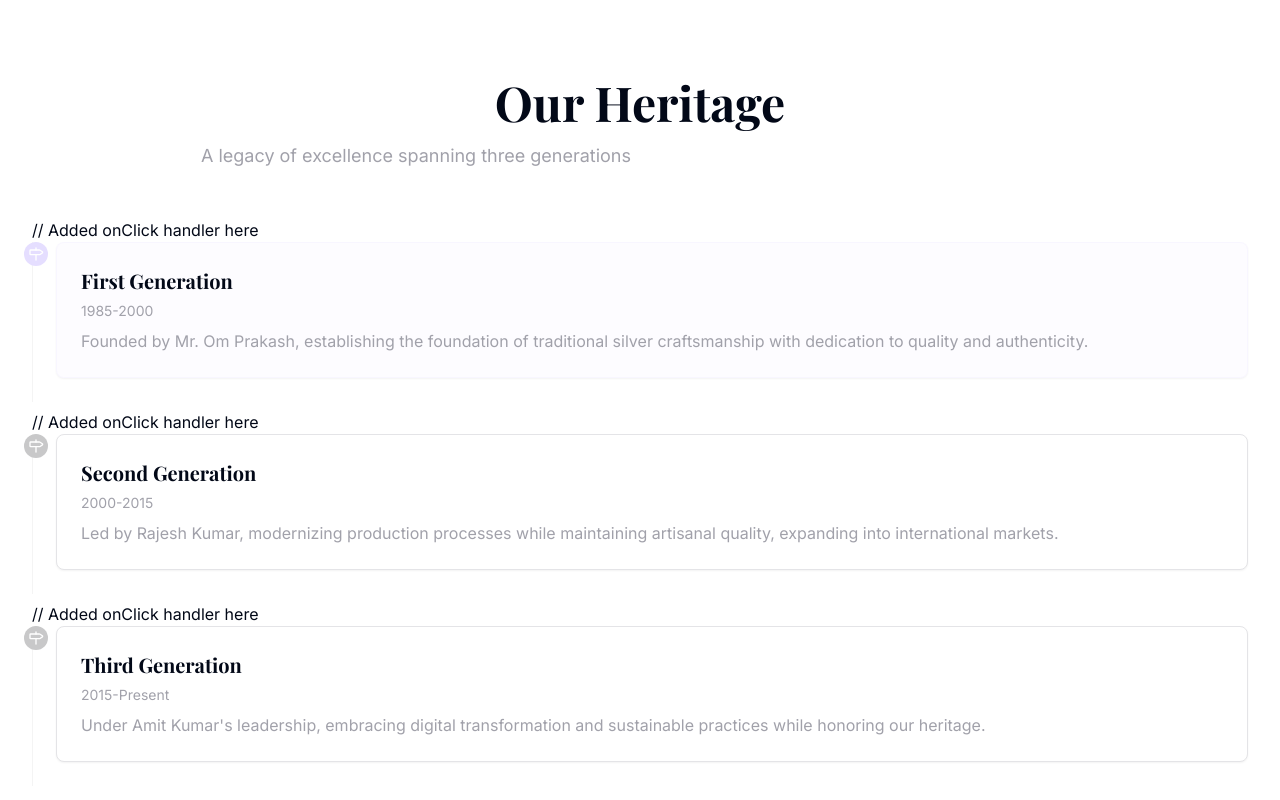
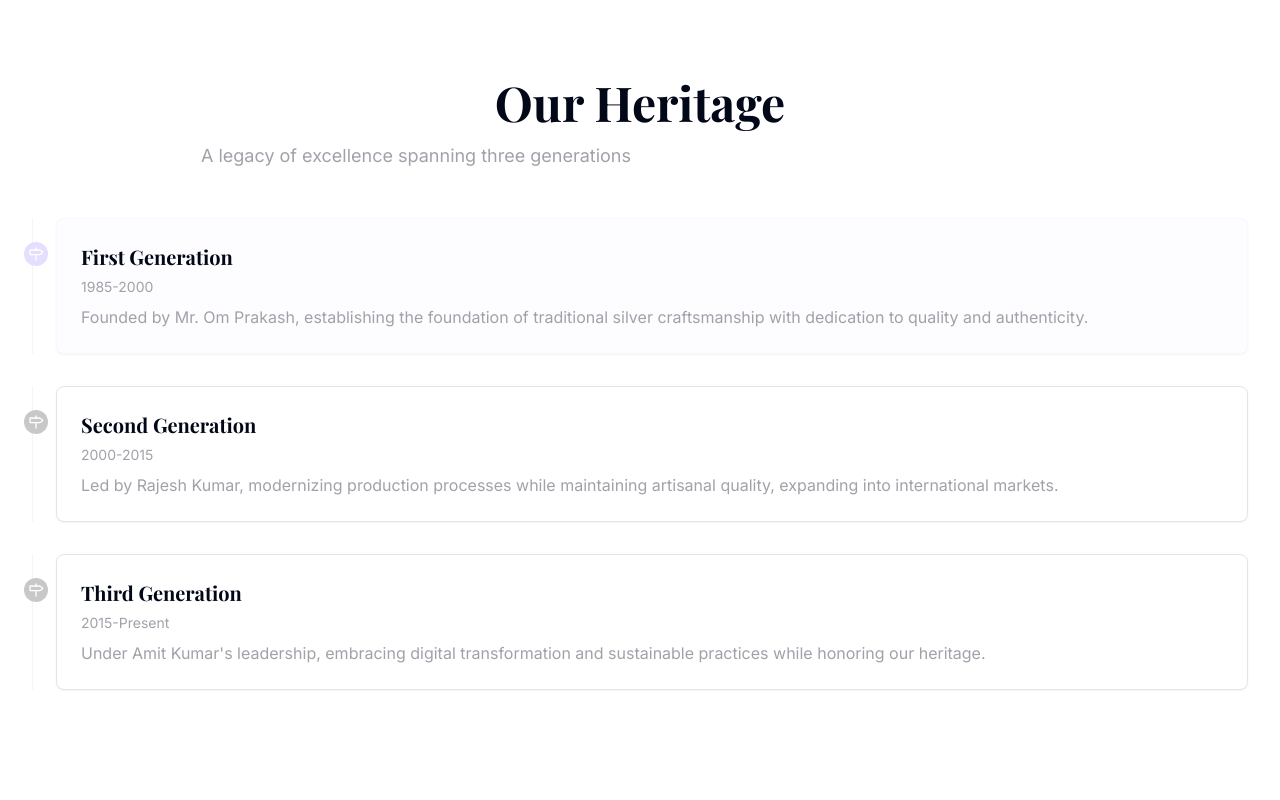
Before and after one commit to garvjain2410/silver-serenity-landing, a React (Vite) app: page / in a window 1280 px wide. Shown: the part 1662-2462 px from the top of the page. Built offline with nearby package versions, Linux system fonts and the light colour scheme; a web font is replaced by a local one.

Commit message:
Refactor: Improve UI and data usage

```diff
--- a/src/components/TimelineCard.tsx
+++ b/src/components/TimelineCard.tsx
@@ -9,7 +9,7 @@ interface TimelineCardProps {
   description: string;
   className?: string;
   isActive?: boolean;
-  onClick?: () => void;  // Added onClick prop
+  onClick?: () => void;
 }
 
 const TimelineCard = ({
@@ -18,10 +18,10 @@ const TimelineCard = ({
   description,
   className,
   isActive = false,
-  onClick,  // Added onClick to the props
+  onClick,
 }: TimelineCardProps) => {
   return (
-    <div className={cn("relative", className)} onClick={onClick}>  // Added onClick handler here
+    <div className={cn("relative", className)} onClick={onClick}>
       <div className="absolute left-0 h-full w-px bg-silver/20" />
       <div
         className={cn(
```
